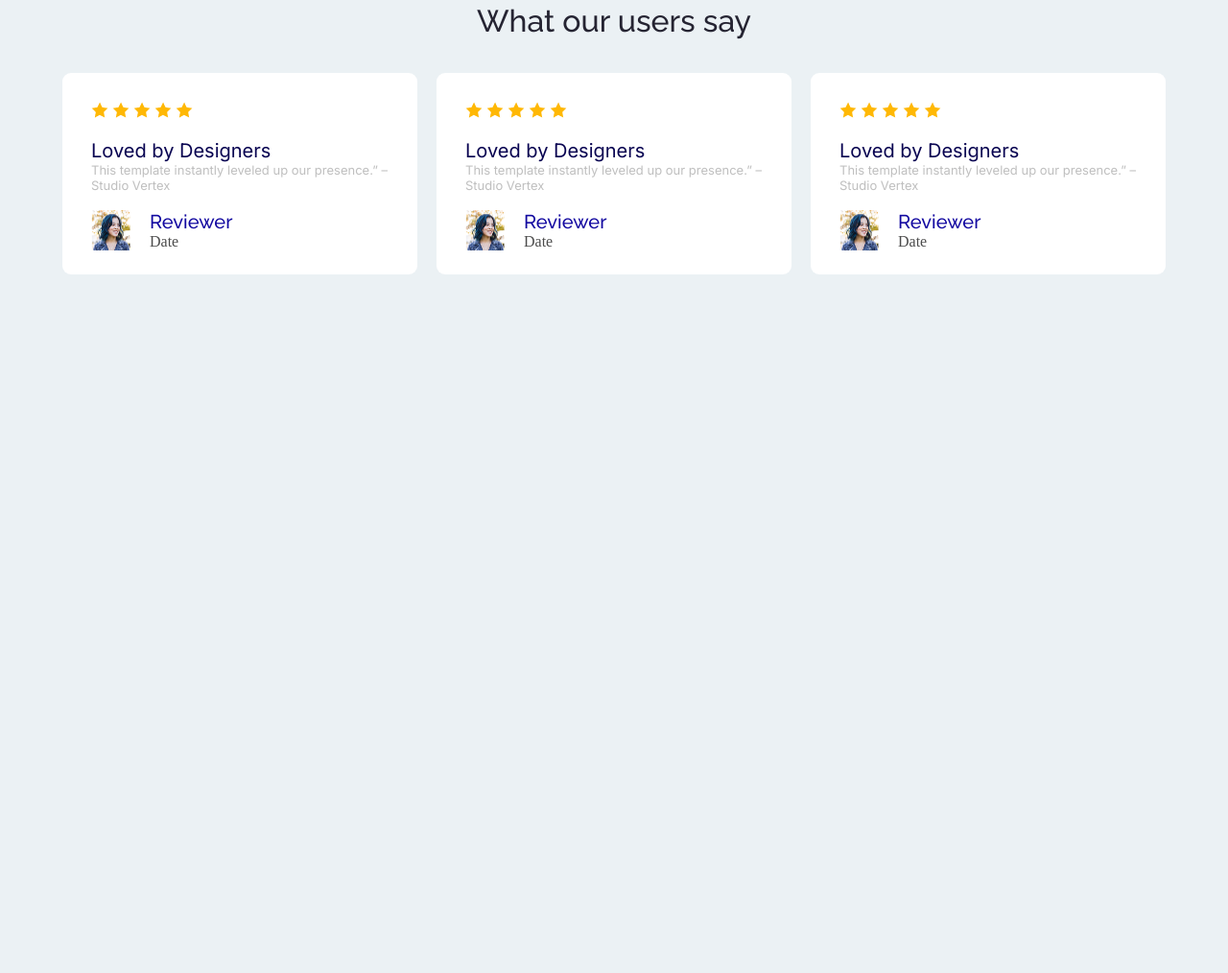
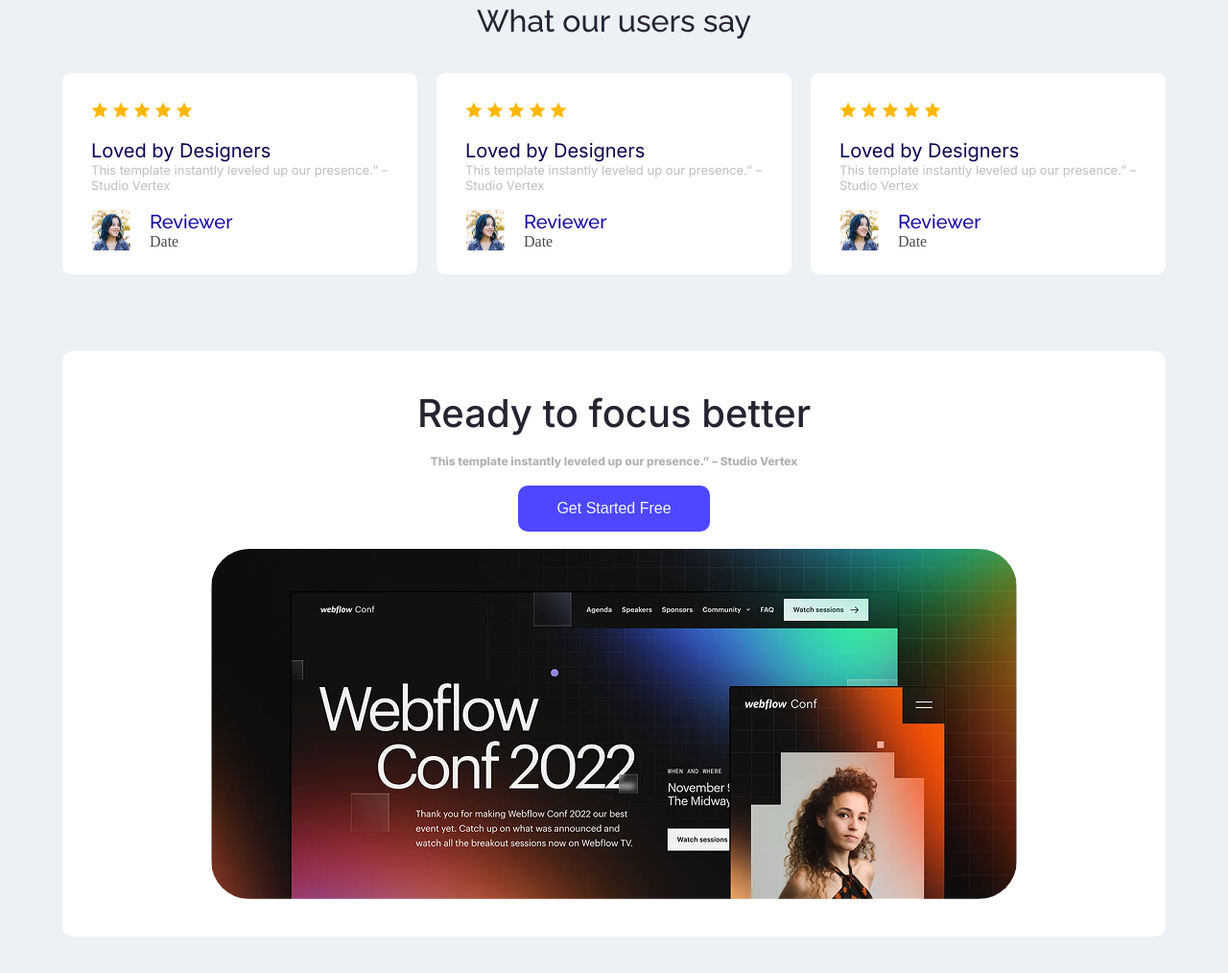
Before and after one commit to suraorhan001/assignment-1, a plain HTML site: page index.html in a window 1280 px wide. Shown: the part 1565-2579 px from the top of the page at 96% size. Before the commit the page ends 1881 px from the top, so only its background shows below. Drawn offline with Linux system fonts and the light colour scheme.

Commit message:
optional part

```diff
--- a/index.html
+++ b/index.html
@@ -143,6 +143,16 @@
                </div>
 
  </div>
+ <!-- ===review end== -->
+
+
+    <div class="more">
+       <h1 class="intel-normal">Ready to focus better</h1><br>
+       <p class="intel-normal">This template instantly leveled up our presence.” – Studio Vertex</p><br>
+       <button class="btn-4">Get Started Free</button><br>
+       <img src="B12A01-landing-launchpad/Assets/wc-big.png" alt="">
+
+    </div>
 
 
 </body>
--- a/style.css
+++ b/style.css
@@ -208,3 +208,46 @@ nav h1{
         display: flex;
         gap: 20px;
     }
+
+    /* ======review end==== */
+    .more{
+        height:550px ;
+        width: 1050px;
+        display: flex;
+        border-radius: 10px;
+        background-color: white;
+        flex-direction: column;
+        justify-content: center;
+        align-items: center;
+        padding: 30px 50px;
+        margin: 50px auto;
+    }
+    .more img{
+        border-radius: 40px;
+    }
+    .more h1{
+        color: #252432;
+        font-size: 40px;
+        font-weight: 500;
+    }
+    .more p{
+        font-size: 12px;
+        color: grey;
+        opacity: 0.6;
+    }
+    .btn-4{
+    background-color:#4E47FF ;
+    width: 200px;
+    height: 48px;
+    color: aliceblue;
+    font-size: 16px;
+    border-radius:10px ;
+    border: none;
+}
+.btn-4:hover{
+
+  background-color:purple;
+  color:white ;
+  font-size: 20px;
+  transition: 0.9;
+  box-shadow: 2px 3px 5px blue ;}
```
